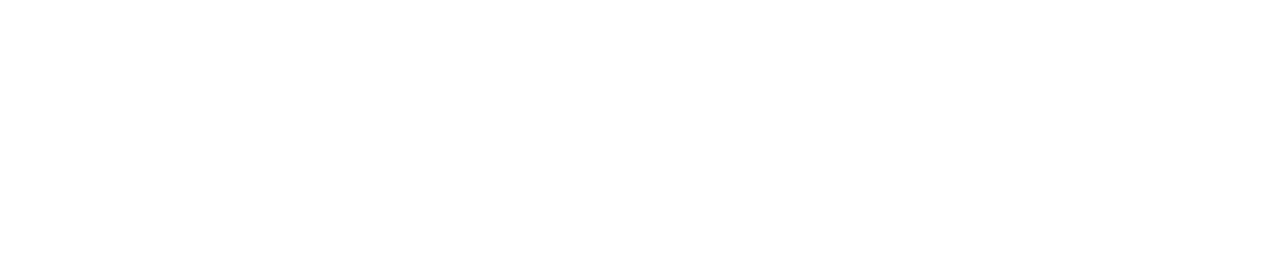
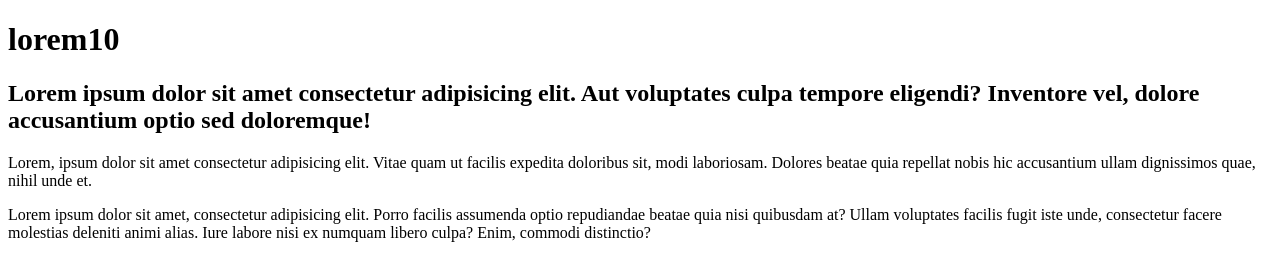
Before and after one commit to jhshim85/git-collaboration-practice, a plain HTML site: page index.html in a window 1280 px wide. Drawn offline with Linux system fonts and the light colour scheme.

Commit message:
first pass at html

```diff
--- a/index.html
+++ b/index.html
@@ -7,6 +7,16 @@
   <title>git collab</title>
 </head>
 <body>
+  <h1>lorem10</h1>
 
+  <h2>Lorem ipsum dolor sit amet consectetur adipisicing elit. Aut voluptates culpa tempore eligendi? Inventore vel, dolore accusantium optio sed doloremque!</h2>
+
+  <section>
+    <article>Lorem, ipsum dolor sit amet consectetur adipisicing elit. Vitae quam ut facilis expedita doloribus sit, modi laboriosam. Dolores beatae quia repellat nobis hic accusantium ullam dignissimos quae, nihil unde et.</article>
+  </section>
+
+  <footer>
+    <p>Lorem ipsum dolor sit amet, consectetur adipisicing elit. Porro facilis assumenda optio repudiandae beatae quia nisi quibusdam at? Ullam voluptates facilis fugit iste unde, consectetur facere molestias deleniti animi alias. Iure labore nisi ex numquam libero culpa? Enim, commodi distinctio?</p>
+  </footer>
 </body>
 </html>
```
